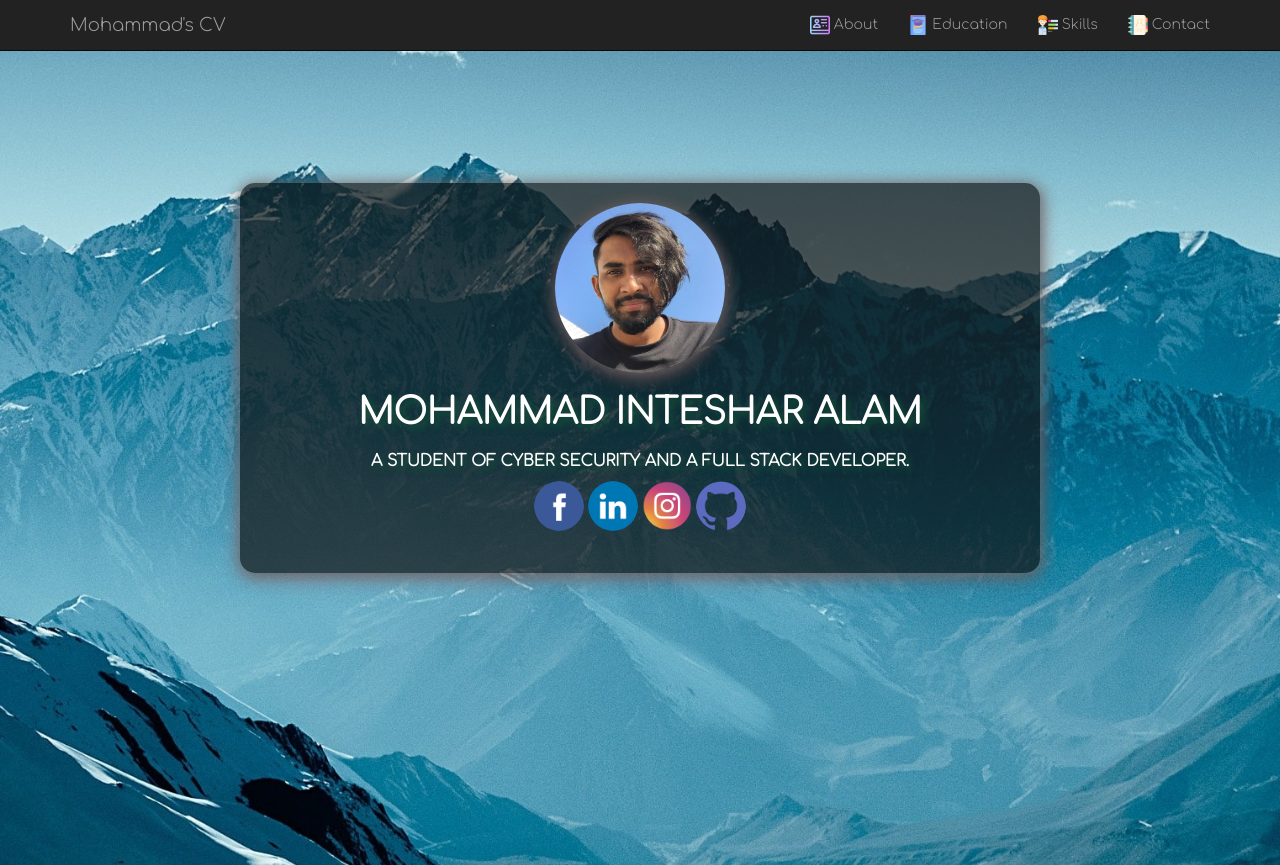
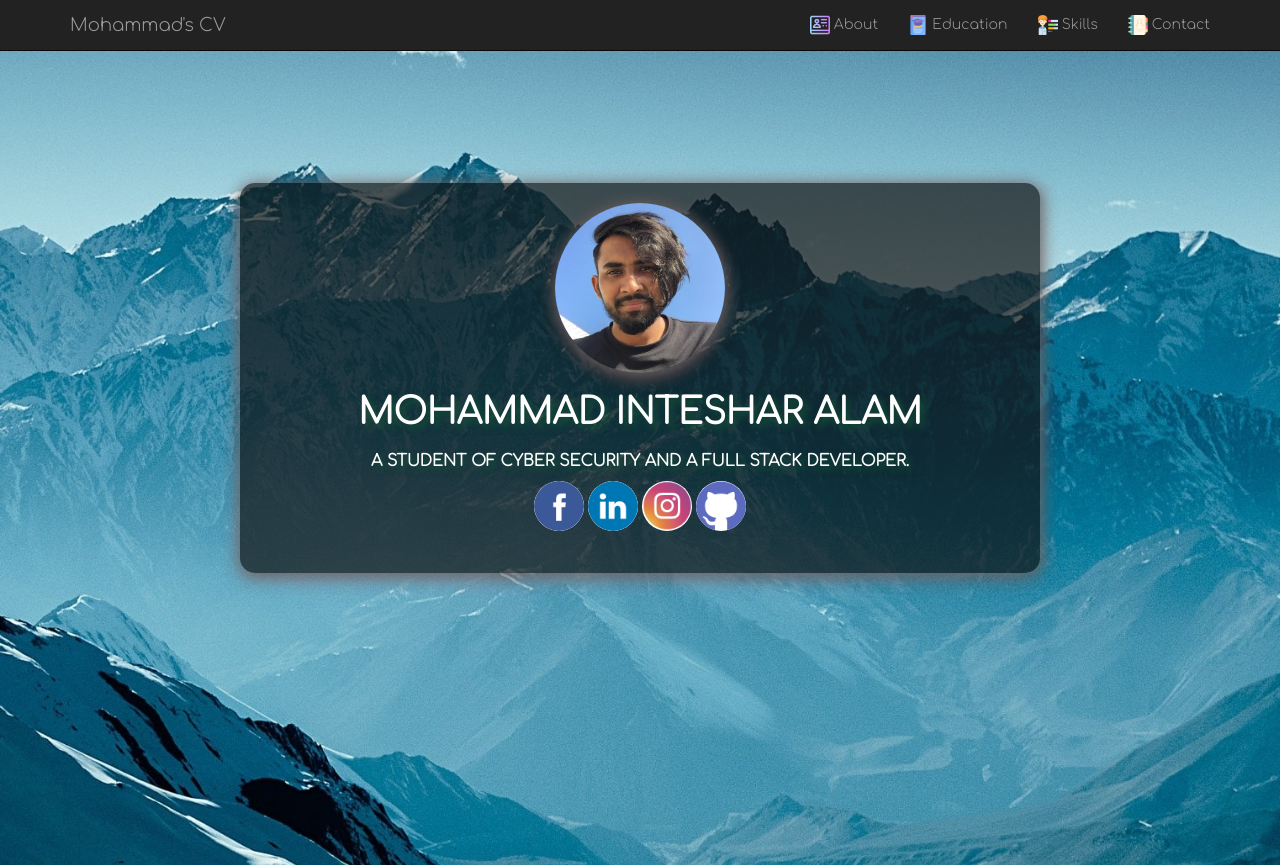
Before and after one commit to inteshar/Portfolio, a PHP site: page / in a window 1280 px wide. Shown: the top 865 px of the page. Run offline with PHP 8.4, Linux system fonts and the light colour scheme.

Commit message:
Update style.css

```diff
--- a/style.css
+++ b/style.css
@@ -113,6 +113,7 @@ body{
 #button img{
       width: 50px;
       height: 50px;
+      background-color: #fff;
 }
 .nav-img img{
       width: 20px;
```
